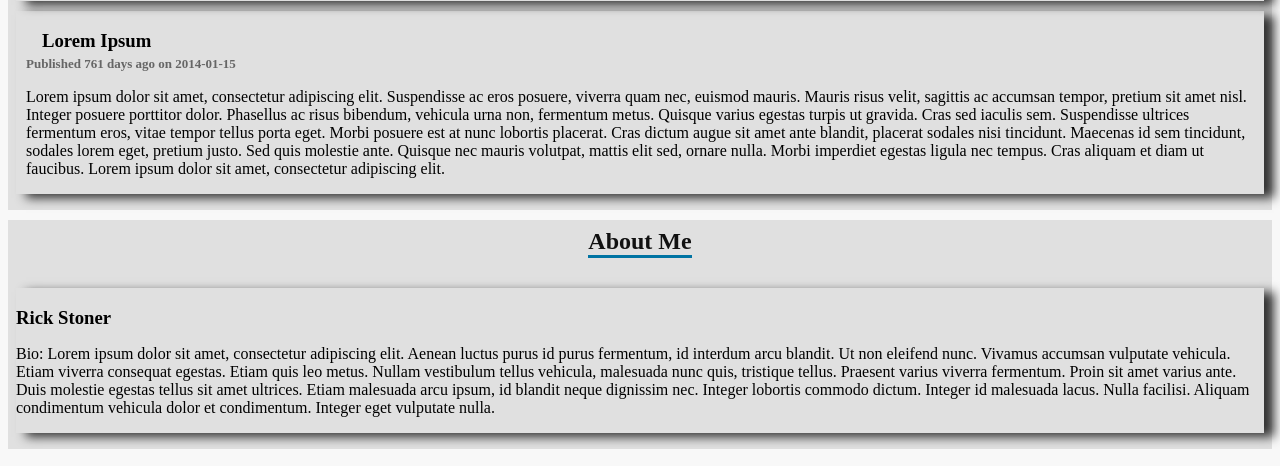
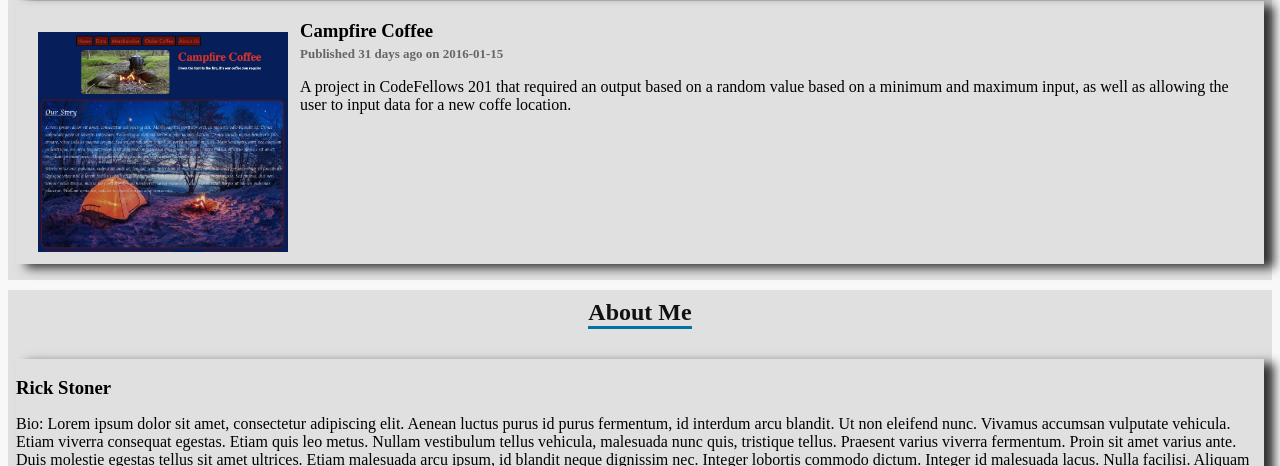
Before and after one commit to rstoner19/portfolio, a website: page index.html in a window 1280 px wide. Shown: the part 835-1301 px from the top of the page. Drawn offline with nearby package versions, Linux system fonts and the light colour scheme.

Commit message:
added image

```diff
--- a/css/layout.css
+++ b/css/layout.css
@@ -20,8 +20,8 @@ section{
 
 section img {
   float: left;
-  margin: .5em;
-  max-width: 200px;
+  margin: .75em;
+  max-width: 250px;
 }
 
 article {
--- a/data/portfolio.json
+++ b/data/portfolio.json
@@ -3,6 +3,7 @@
     "title": "Campfire Coffee",
     "projectUrl": "http://rstoner19.github.io/campfire-coffee",
     "category": "201 CodeFellows",
+    "image": "img/campfire.jpg",
     "createdOn": "2016-01-15",
     "detail": "A project in CodeFellows 201 that required an output based on a random value based on a minimum and maximum input, as well as allowing the user to input data for a new coffe location."
   },
@@ -15,13 +16,6 @@
     "detail": "A project in CodeFellows 201 where a hypothetical client requested to test various products for user preference.  The results were stored over time in local storage to keep track of the results for users over time.  Also, there was a check in place to ensure users were given a random result that wasn't duplicate of any other images."
   },
   {
-    "title": "Lorem Ipsum",
-    "projectUrl": "google.com",
-    "category": "Lorem",
-    "createdOn": "2014-01-15",
-    "detail": "Lorem ipsum dolor sit amet, consectetur adipiscing elit. Suspendisse ac eros posuere, viverra quam nec, euismod mauris. Mauris risus velit, sagittis ac accumsan tempor, pretium sit amet nisl. Integer posuere porttitor dolor. Phasellus ac risus bibendum, vehicula urna non, fermentum metus. Quisque varius egestas turpis ut gravida. Cras sed iaculis sem. Suspendisse ultrices fermentum eros, vitae tempor tellus porta eget. Morbi posuere est at nunc lobortis placerat. Cras dictum augue sit amet ante blandit, placerat sodales nisi tincidunt. Maecenas id sem tincidunt, sodales lorem eget, pretium justo. Sed quis molestie ante. Quisque nec mauris volutpat, mattis elit sed, ornare nulla. Morbi imperdiet egestas ligula nec tempus. Cras aliquam et diam ut faucibus. Lorem ipsum dolor sit amet, consectetur adipiscing elit."
-  },
-  {
     "title": "Cliquor Cabinet",
     "projectUrl": "http://pasaunders.github.io/cocktail-project/index.html",
     "category": "201 CodeFellows",
```
Also changed, not shown: img/campfire.jpg (added), img/logo.png.
